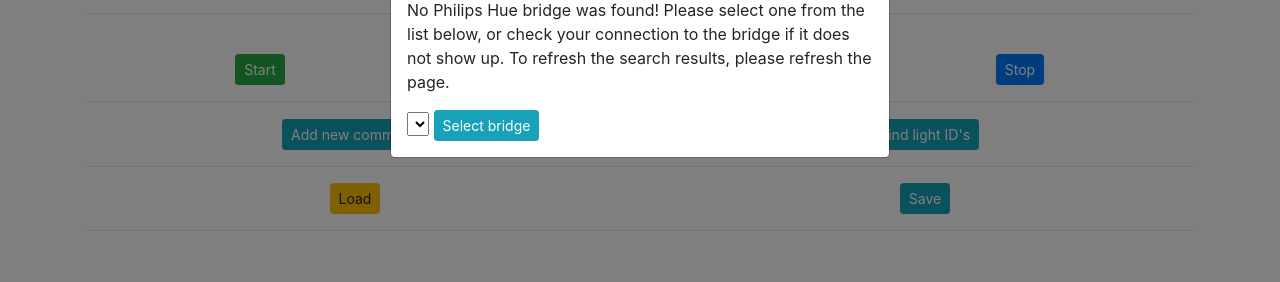
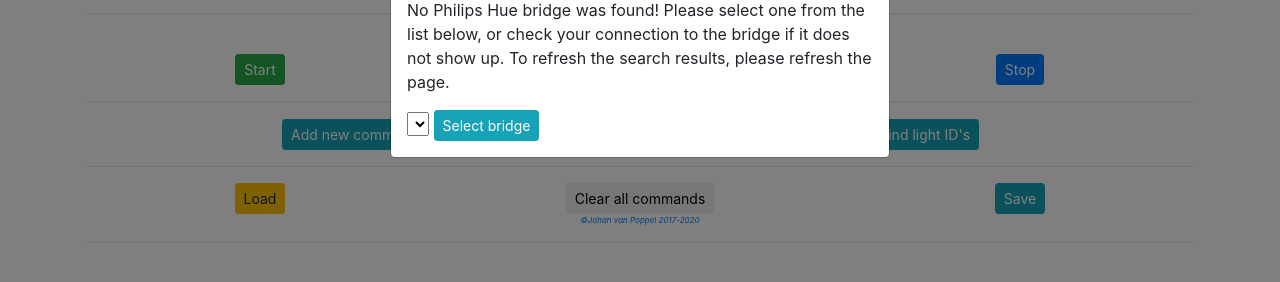
Before and after one commit to jvpoppel/HueScripts, a plain HTML site: page index.html in a window 1280 px wide. Shown: the part 116-398 px from the top of the page. Drawn offline with nearby package versions, Linux system fonts and the light colour scheme; no server answers.

Commit message:
Implement timer, clear function, some quality-of-life fixes

```diff
--- a/index.html
+++ b/index.html
@@ -64,11 +64,20 @@
             <hr>
 
             <div class="row">
-            <div class="col-sm-6 text-center">
+                <div class="col-sm-4 text-center">
                     <button type="button" id="loadBtn" name="loadBtn" class="btn btn-warning btn-sm" onclick="loadFnc();">Load</button>
                 </div>
-            <div class="col-sm-6 text-center">
+                <div class="col-sm-4 text-center">
+                    <button type="button" id="clearBtn" name="clearBtn" class="btn btn-default btn-sm" onclick="clearFnc();">Clear all commands</button>
+                </div>
+                <div class="col-sm-4 text-center">
                     <button type="button" id="saveBtn" name="startBtn" class="btn btn-info btn-sm" onclick="saveFnc();">Save</button>
+                </div>
+            </div>
+
+            <div class="row">
+                <div class="col-sm-12 text-center font-small">
+                    <i><a href="http://www.jvpoppel.com" target="_blank">©Johan van Poppel 2017-2020</a></i>
                 </div>
             </div>
 
--- a/scripts/main.js
+++ b/scripts/main.js
@@ -133,6 +133,15 @@
     var cnvData = JSON.stringify(sequence);
     $("#saveArea").val(cnvData);
     $("#saveModal").modal('show');
+}
+
+/**
+ * Function that clears the entire sequence table.
+ * //TODO Add modal or popup window 'Are you sure?'
+ */
+function clearFnc() {
+    sequence = [];
+    createCmdTable();
 }
 
 /**
--- a/styles/main.css
+++ b/styles/main.css
@@ -8,3 +8,7 @@
     box-sizing:content-box;
     -webkit-box-sizing:content-box;
 }
+
+.font-small {
+    font-size: 8px;
+}
```
Lines whose indentation alone changed are shown as unchanged.
